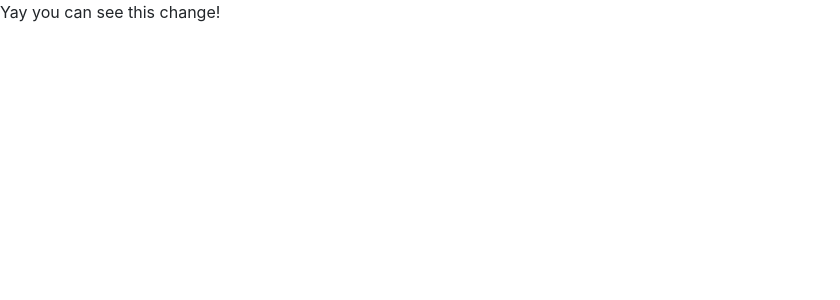
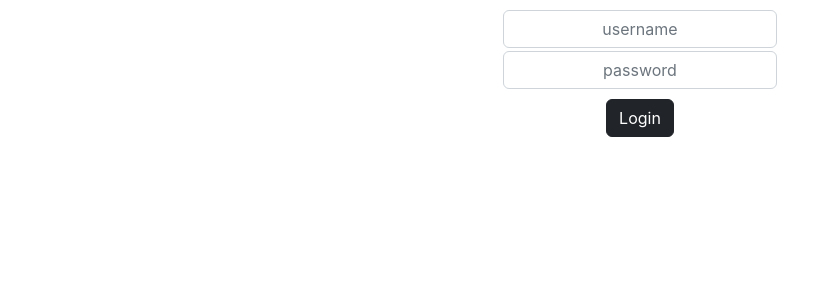
Before and after one commit to tomatamazon/Software-Engineering-and-DevOps-Assignment, a React (Create React App) app in the folder frontend/: page / in a window 1280 px wide. Shown: the top 300 px of the page, without its empty margins (0-840 px from the left). Built offline with nearby package versions, Linux system fonts and the light colour scheme.

Commit message:
Modify App.js to return a different page

```diff
--- a/frontend/src/App.js
+++ b/frontend/src/App.js
@@ -6,19 +6,14 @@ import HomePage from "./HomePage";
 
 
 function App() {
-    return(
-        <div>
-            Yay you can see this change!
-        </div>
-    )
-    // const [accessLevel, setAccessLevel] = useState("");
-    //
-    // // Maybe add the below access logic onto the backend to prevent against broken access control attacks.
-    // if (accessLevel === "" || accessLevel === "invalid") {
-    //     return (<LoginPage setAccessLevel={setAccessLevel}/>);
-    // } else {
-    //     return (<HomePage accessLevel={accessLevel} setAccessLevel={setAccessLevel}/>);
-    // }
+    const [accessLevel, setAccessLevel] = useState("");
+
+    // Maybe add the below access logic onto the backend to prevent against broken access control attacks.
+    if (accessLevel === "" || accessLevel === "invalid") {
+        return (<LoginPage setAccessLevel={setAccessLevel}/>);
+    } else {
+        return (<HomePage accessLevel={accessLevel} setAccessLevel={setAccessLevel}/>);
+    }
 }
 
 export default App;
```
